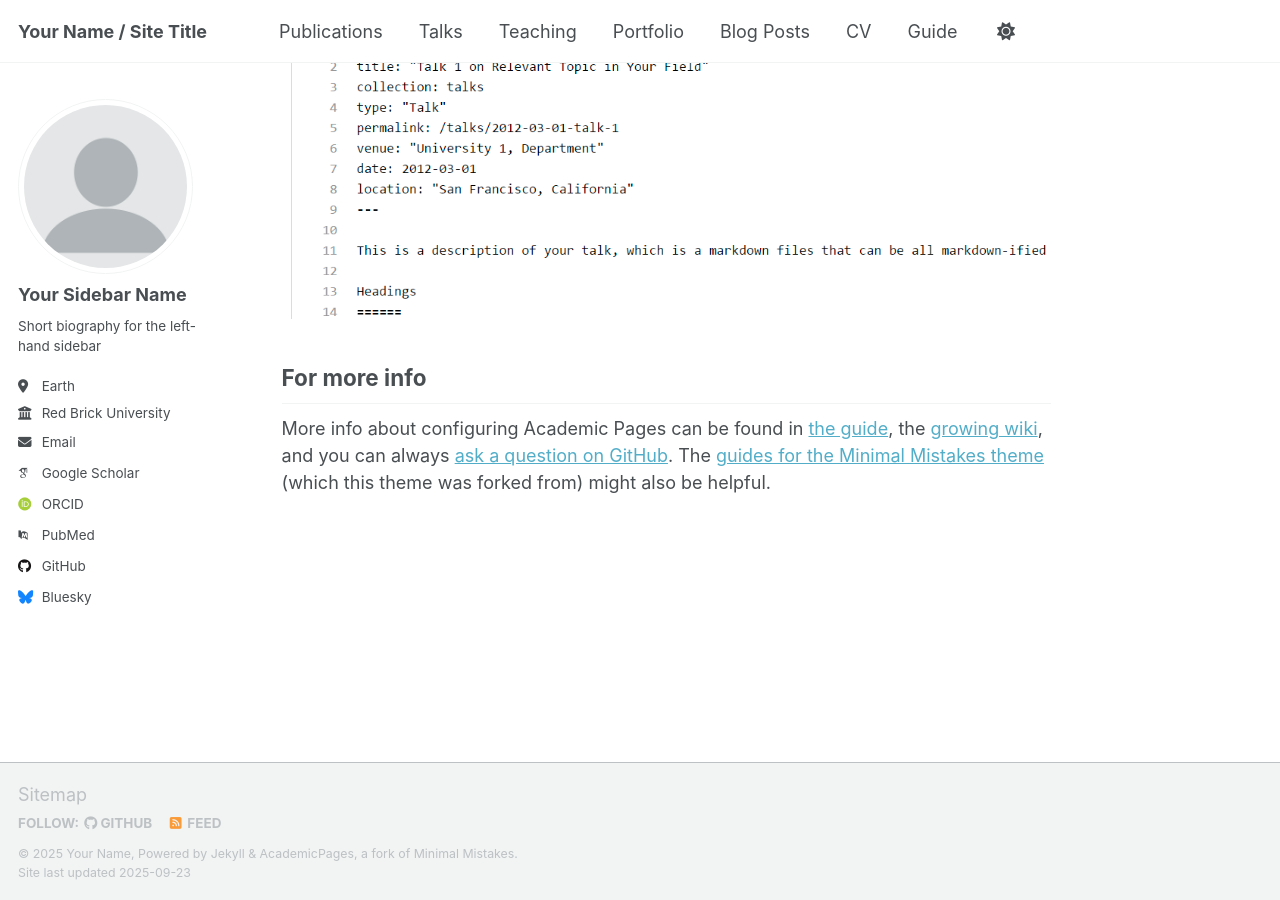
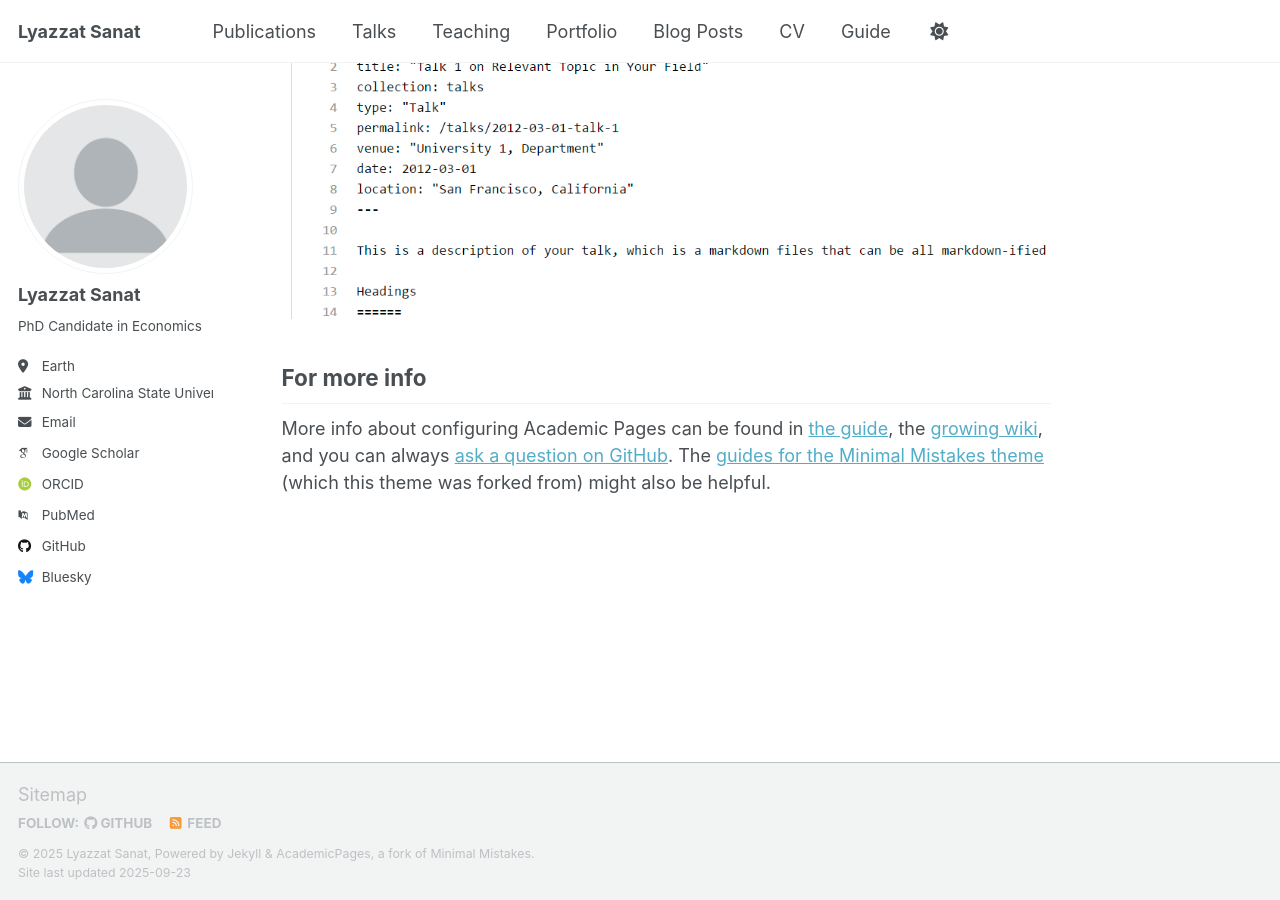
Before and after one commit to lyazzatsanat/lyazzatsanat.github.io, a Jekyll site: the page built from _pages/about.md, in a window 1280 px wide and 900 px high, scrolled down 2880 px. Built offline with Jekyll 4.4.1, drawn with Linux system fonts in a browser that asks for light colours; some web fonts are replaced; a script that is not in the unit is left out.

Commit message:
Update _config.yml

```diff
--- a/_config.yml
+++ b/_config.yml
@@ -9,9 +9,9 @@
 # Basic Site Settings
 locale                   : "en-US"
 site_theme               : "default" # Currently available options are "default", "air"
-title                    : "Your Name / Site Title"
+title                    : "Lyazzat Sanat"
 title_separator          : "-"
-name                     : &name "Your Name"
+name                     : &name "Lyazzat Sanat"
 description              : &description "Your Name's academic portfolio"   # Update this with a general description of your site, this is the default if not overridden by a page
 url                      : https://academicpages.github.io # The base hostname & protocol for your site e.g. "https://[your GitHub username].github.io",
                                                            # or if you already have some other page hosted on Github then use "https://[your GitHub username].github.io/[Your Repo Name]"
@@ -24,11 +24,11 @@ repository               : "academicpages/academicpages.github.io"
 author:
   # Biographic information
   avatar           : "profile.png"
-  name             : "Your Sidebar Name"
+  name             : "Lyazzat Sanat"
   pronouns         : # example: "she/her"
-  bio              : "Short biography for the left-hand sidebar"
+  bio              : "PhD Candidate in Economics"
   location         : "Earth"
-  employer         : "Red Brick University"
+  employer         : "North Carolina State University"
   uri              : # URL
   email            : "none@example.org"
 
```
